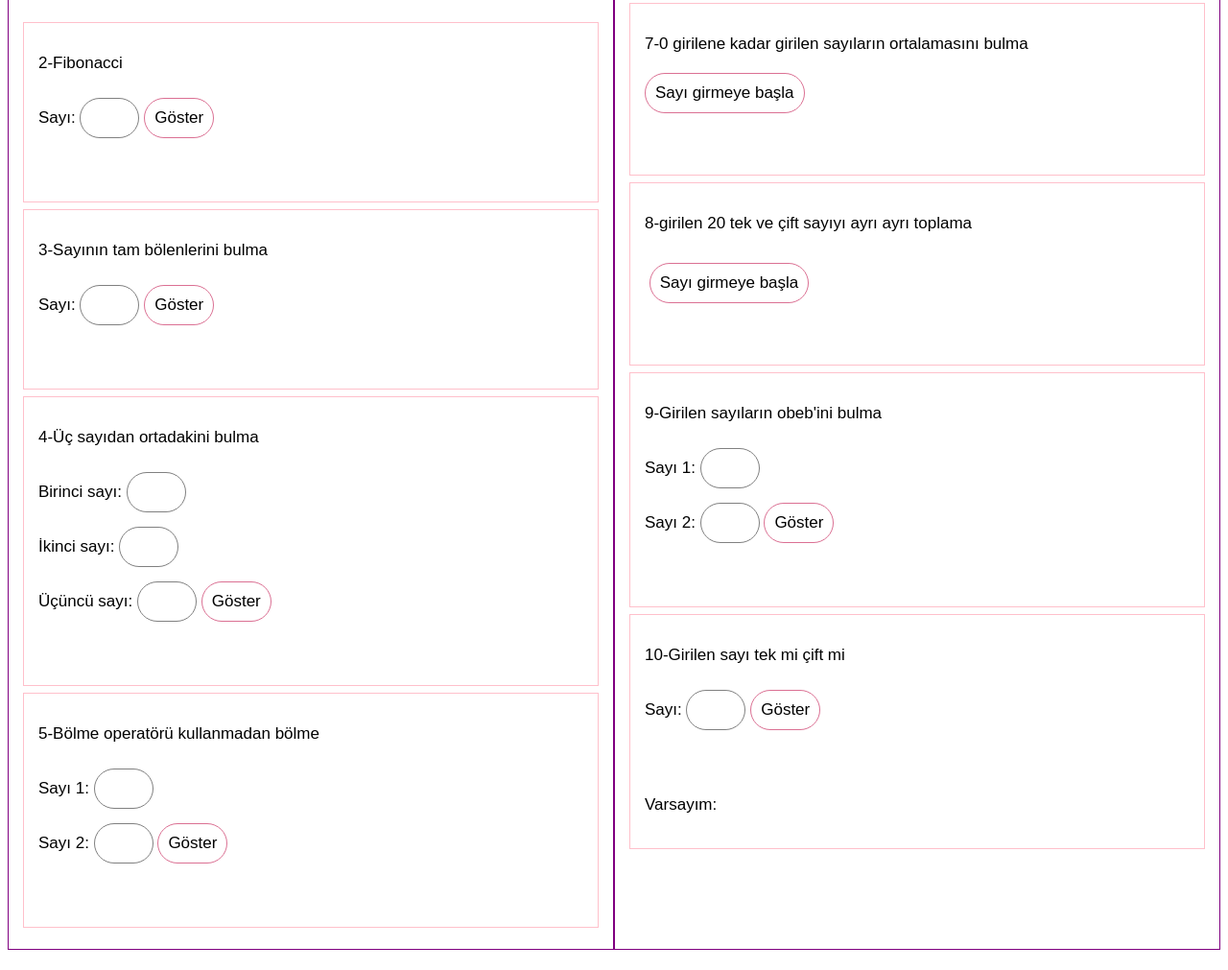
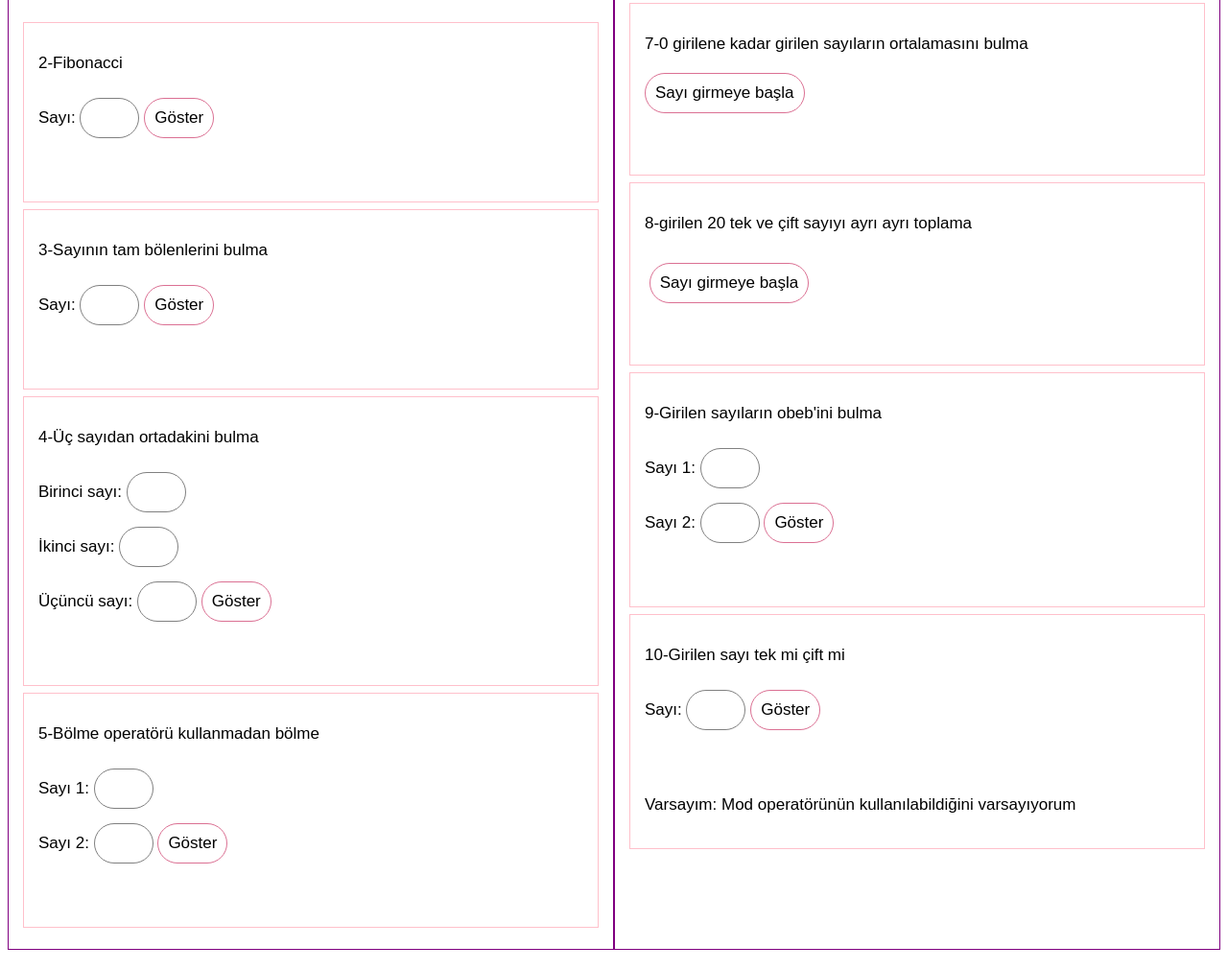
Before and after one commit to beyzaguney/22.12.2023-odev, a plain HTML site: page js-odev.html in a window 1280 px wide. Shown: the part 273-1284 px from the top of the page at 96% size. Drawn offline with Linux system fonts and the light colour scheme.

Commit message:
addguess

```diff
--- a/js-odev.html
+++ b/js-odev.html
@@ -251,7 +251,7 @@
             <input id="s10" type="text">
             <button onclick="soru10(document.getElementById('s10').value)">Göster</button><br>
             <p id="s10s"></p><br>
-            <p>Varsayım:</p>
+            <p>Varsayım: Mod operatörünün kullanılabildiğini varsayıyorum</p>
         </div>
     </div>
 </body>
```
